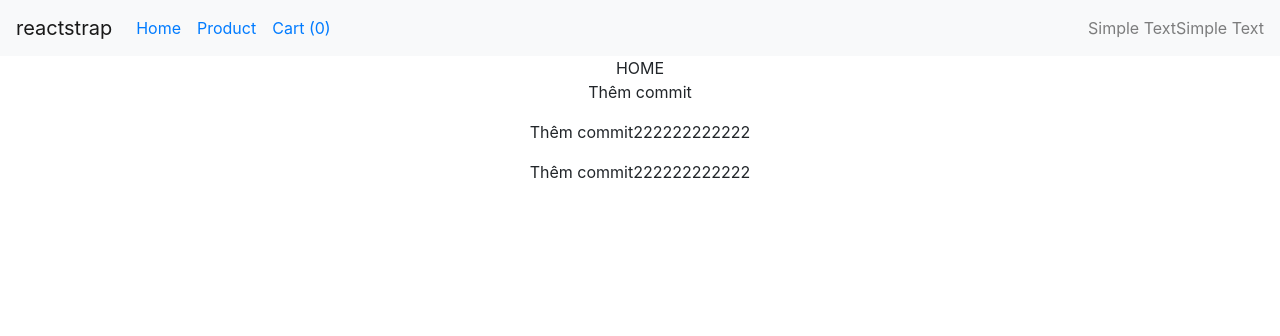
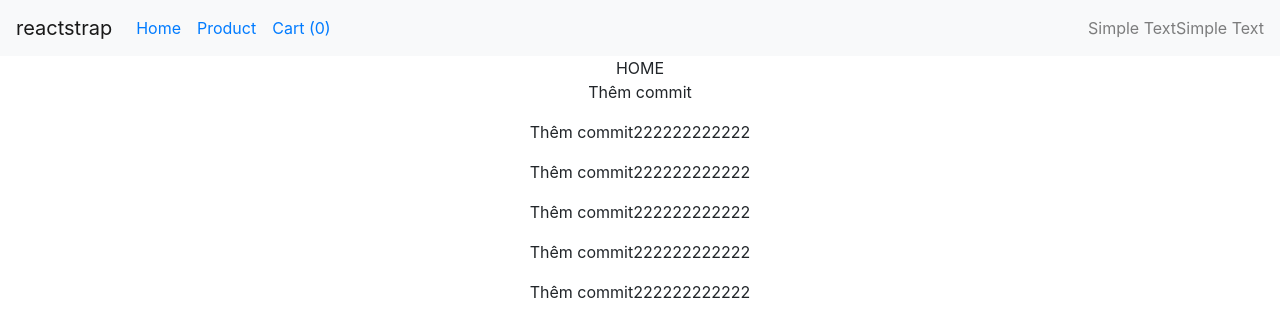
Before and after one commit to xuantungly1997/react-demo, a React (Create React App) app: page / in a window 1280 px wide. Shown: the top 336 px of the page. Built offline with nearby package versions, Linux system fonts and the light colour scheme.

Commit message:
hello commit 3

```diff
--- a/src/component/home.js
+++ b/src/component/home.js
@@ -7,6 +7,9 @@ function Home() {
         <p>Thêm commit</p>
         <p>Thêm commit222222222222</p>
         <p>Thêm commit222222222222</p>
+        <p>Thêm commit222222222222</p>
+        <p>Thêm commit222222222222</p>
+        <p>Thêm commit222222222222</p>
       </div>
     );
   }
```
